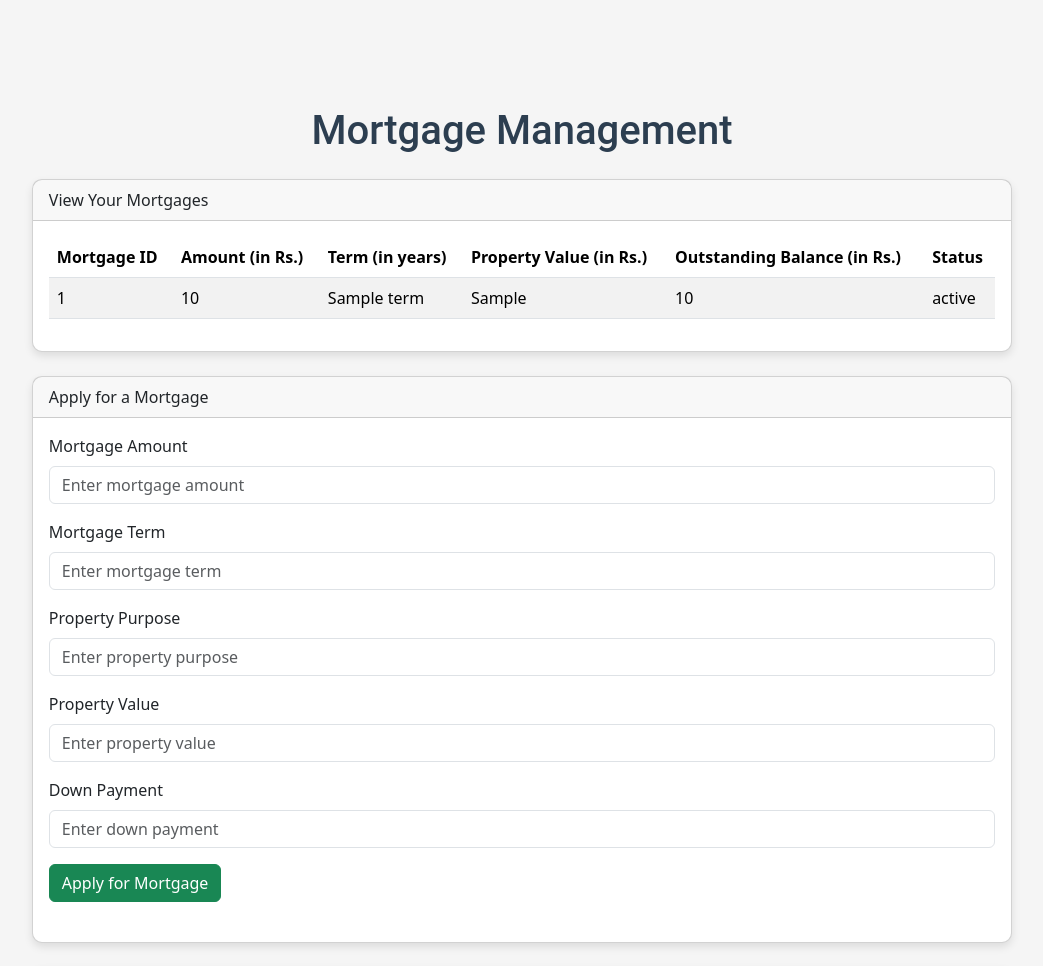
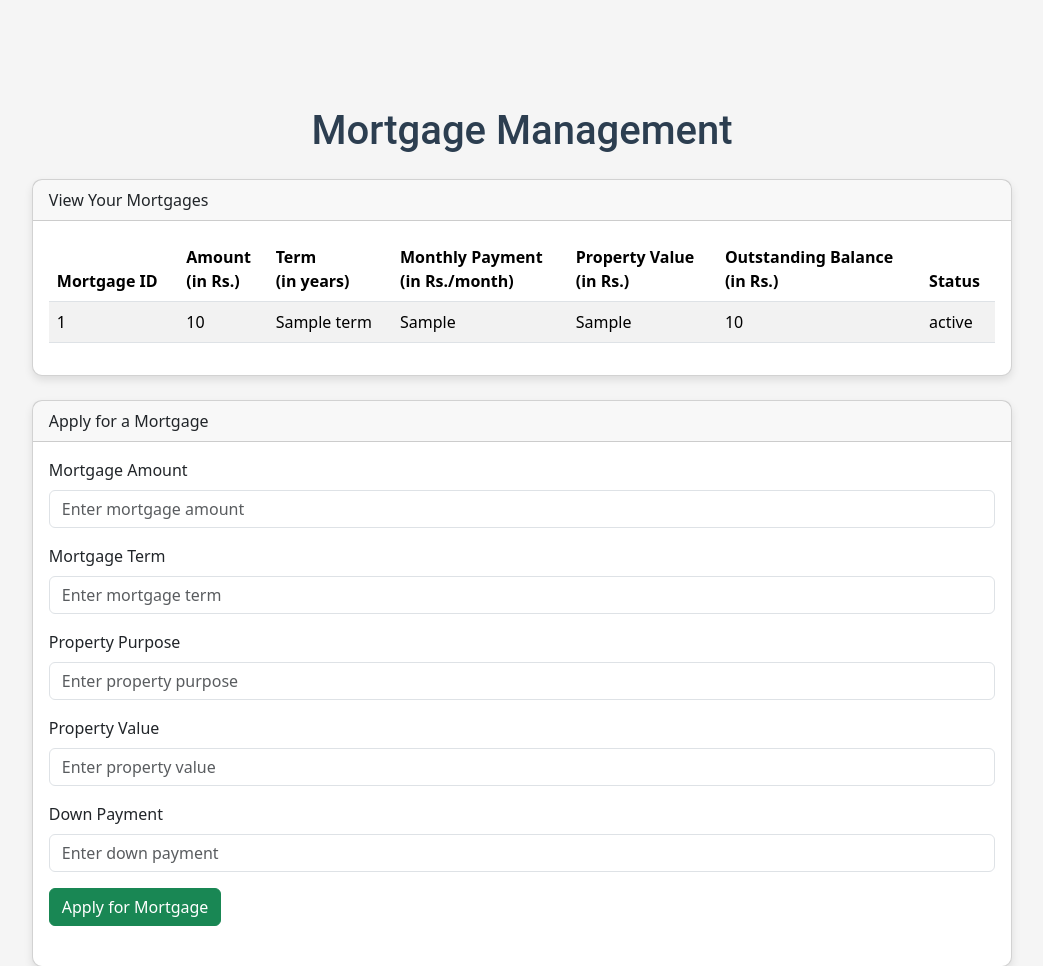
Before and after one commit to PsychoPunkSage/Chronark, a Flask app: template src/frontend/templates/mortgage.html in a window 1280 px wide. Shown: the part 67-1033 px from the top of the page, without its empty margins (118-1161 px from the left). Run offline with Flask 3, Linux system fonts and the light colour scheme; the template is opened without the code that fills it: most values are stand-ins (such as "Sample title", 1, 10 or a date in 2020); parts of the project's set-up code (start-up, migrations or seed data) failed here and were passed over.

Commit message:
fix::> improved the UI

```diff
--- a/src/frontend/templates/mortgage.html
+++ b/src/frontend/templates/mortgage.html
@@ -18,11 +18,11 @@ block custom_styles %}
           <thead>
             <tr>
               <th scope="col">Mortgage ID</th>
-              <th scope="col">Amount (in Rs.)</th>
-              <th scope="col">Term (in years)</th>
-              <!-- <th scope="col">Interest Rate (%)</th> -->
-              <th scope="col">Property Value (in Rs.)</th>
-              <th scope="col">Outstanding Balance (in Rs.)</th>
+              <th scope="col">Amount <br />(in Rs.)</th>
+              <th scope="col">Term <br />(in years)</th>
+              <th scope="col">Monthly Payment <br />(in Rs./month)</th>
+              <th scope="col">Property Value <br />(in Rs.)</th>
+              <th scope="col">Outstanding Balance <br />(in Rs.)</th>
               <th scope="col">Status</th>
             </tr>
           </thead>
@@ -32,7 +32,7 @@ block custom_styles %}
               <td>{{ mortgage.mortgage_id }}</td>
               <td>{{ mortgage.amount }}</td>
               <td>{{ mortgage.term }}</td>
-              <!-- <td>{{ mortgage.interest_rate }}</td> -->
+              <td>{{ mortgage.monthly_payment }}</td>
               <td>{{ mortgage.property_value }}</td>
               <td>{{ mortgage.outstanding_balance }}</td>
               <td>{{ mortgage.status }}</td>
```
